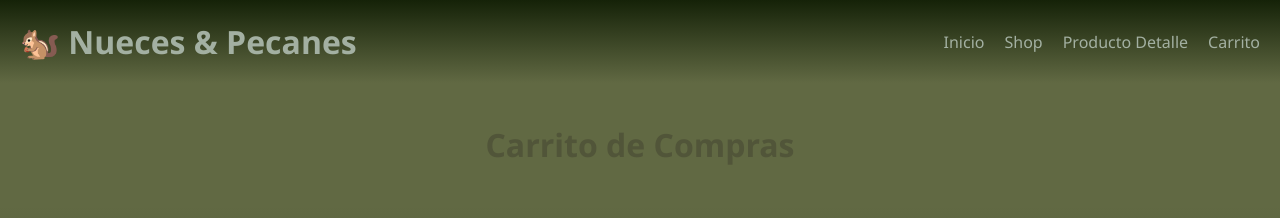
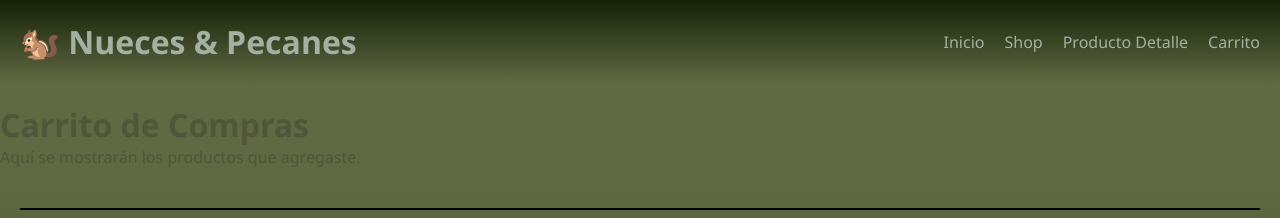
Before and after one commit to pincelarte/TalentoTech, a React (Vite) app: page /carrito in a window 1280 px wide. Shown: the top 218 px of the page. Built offline with nearby package versions, Linux system fonts and the light colour scheme.

Commit message:
Creando el cart

```diff
--- a/src/components/Cart/Cart.jsx
+++ b/src/components/Cart/Cart.jsx
@@ -1,12 +1,13 @@
-import styles from "./cart.module.css";
 
-function Cart() {
-  return (
-    <div className={styles.container}>
-      <h1>Carrito de Compras</h1>
-      {/* Aquí iría la lógica del carrito */}
-    </div>
-  );
-}
+import React from 'react';
+
+const Cart = () => {
+ return (
+ <div>
+ <h1>Carrito de Compras</h1>
+ <p>Aquí se mostrarán los productos que agregaste.</p>
+ </div>
+ );
+};
 
 export default Cart;
```
